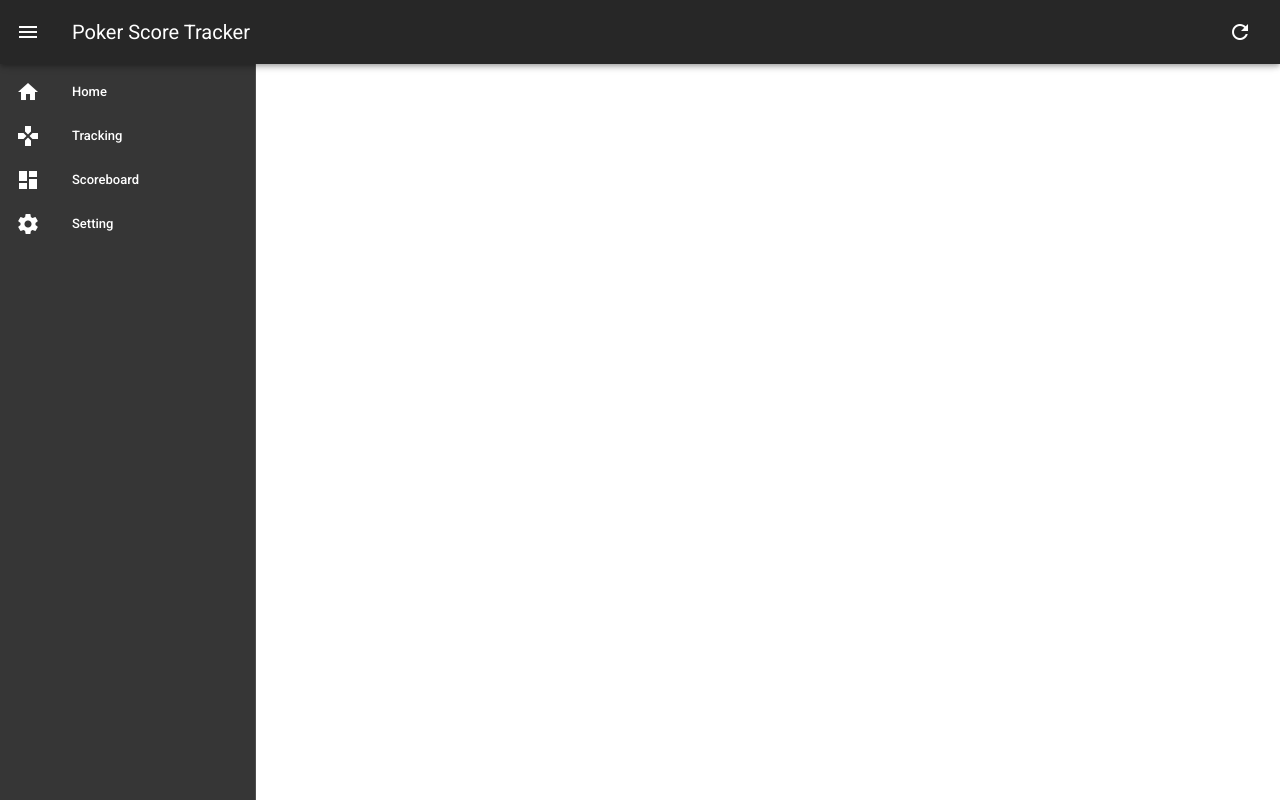
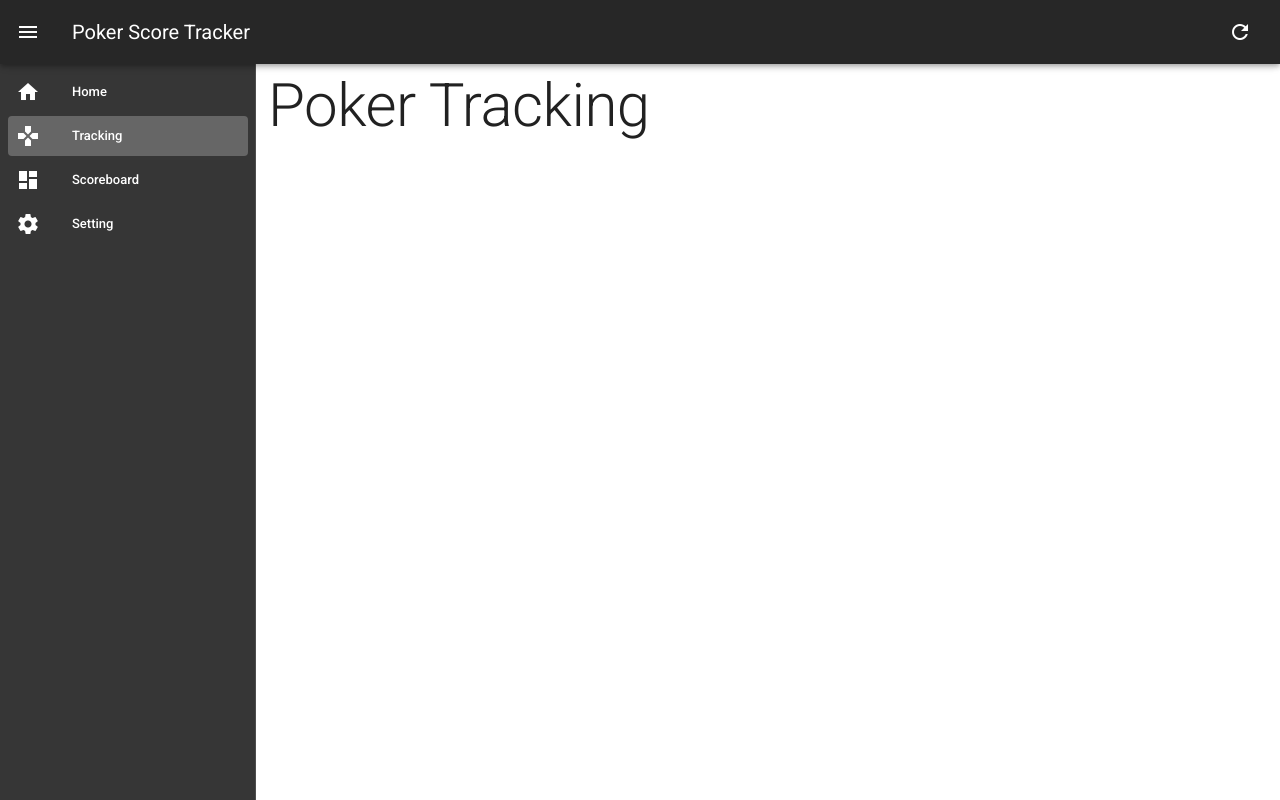
Before and after one commit to lucky-patty/Poker_Tracker, a Vue app in the folder frontend/: page /track in a window 1280 px wide. Both pictures are taken after a click on the button 28 px from the left and 32 px from the top of the page. Built offline with nearby package versions, Linux system fonts and the light colour scheme.

Commit message:
fix animated and link the menu list

```diff
--- a/frontend/src/App.vue
+++ b/frontend/src/App.vue
@@ -2,7 +2,7 @@
 <v-app>
   <v-navigation-drawer clipped v-model="drawer" app dark>
     <v-list dense nav>
-      <v-list-item v-for="item in items" :key="item.title" link>
+      <v-list-item v-for="item in items" :key="item.title" @click="" :to="item.route" link>
         <v-list-item-icon>
           <v-icon>{{item.icon}}</v-icon>
         </v-list-item-icon>
@@ -23,11 +23,16 @@
     </v-toolbar-items>
   </v-app-bar>
   <v-content>
-    <router-view />
+    <transition name="router-anim" enter-active-class="animated fadeInUp" leave-active-class="animated fadeOutDown">
+      <router-view />
+    </transition>
   </v-content>
 </v-app>
 </template>
 
+<style>
+@import "https://cdnjs.cloudflare.com/ajax/libs/animate.css/3.7.2/animate.min.css";
+</style>
 
 <script>
 export default {
@@ -36,18 +41,22 @@ export default {
     items: [{
         title: 'Home',
         icon: 'home',
+        route: '/',
       },
       {
         title: 'Tracking',
-        icon: 'games'
+        icon: 'games',
+        route: '/track',
       },
       {
         title: 'Scoreboard',
         icon: 'dashboard',
+        route: '/scoreboard',
       },
       {
         title: 'Setting',
         icon: 'settings',
+        route: '/about',
       },
     ]
   }),
--- a/frontend/src/router.ts
+++ b/frontend/src/router.ts
@@ -3,6 +3,7 @@ import Router from 'vue-router';
 import Home from './views/Home.vue';
 import Scoreboard from './views/Scoreboard.vue';
 import PokerIndex from './views/PokerIndex.vue';
+import PokerTrack from './views/Track.vue';
 
 Vue.use(Router);
 
@@ -33,5 +34,10 @@ export default new Router({
       name: 'poker index',
       component: PokerIndex,
     },
+    {
+      path: '/track',
+      name: 'poker track',
+      component: PokerTrack,
+    },
   ],
 });
--- a/frontend/src/views/PokerIndex.vue
+++ b/frontend/src/views/PokerIndex.vue
@@ -12,7 +12,7 @@
         </span>
       </v-card-text>
       <v-card-actions>
-        <router-link to="/about">
+        <router-link to="/track">
           <v-btn text>
             Start Playing!
           </v-btn>
--- /dev/null
+++ b/frontend/src/views/Track.vue
@@ -0,0 +1,7 @@
+<template>
+<v-container>
+  <v-layout text-center>
+    <h1 class="display-3">Poker Tracking</h1>
+  </v-layout>
+</v-container>
+</template>
```
